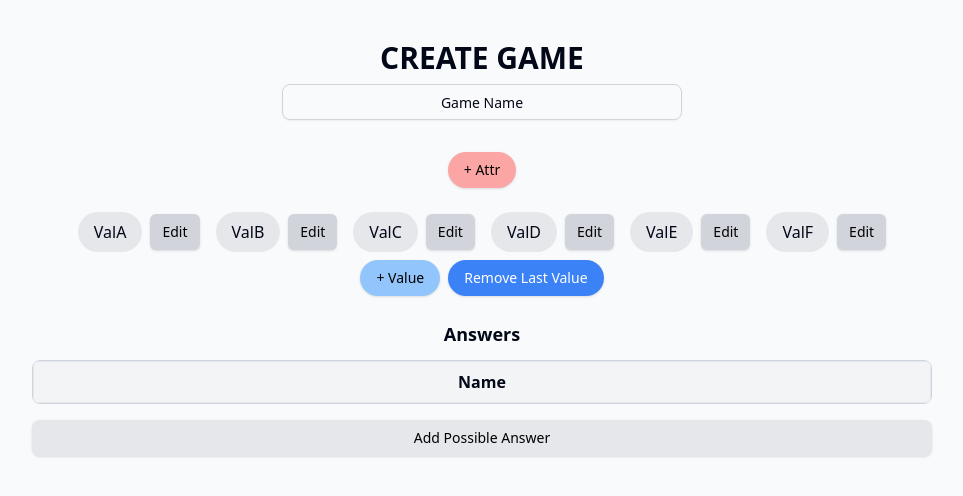
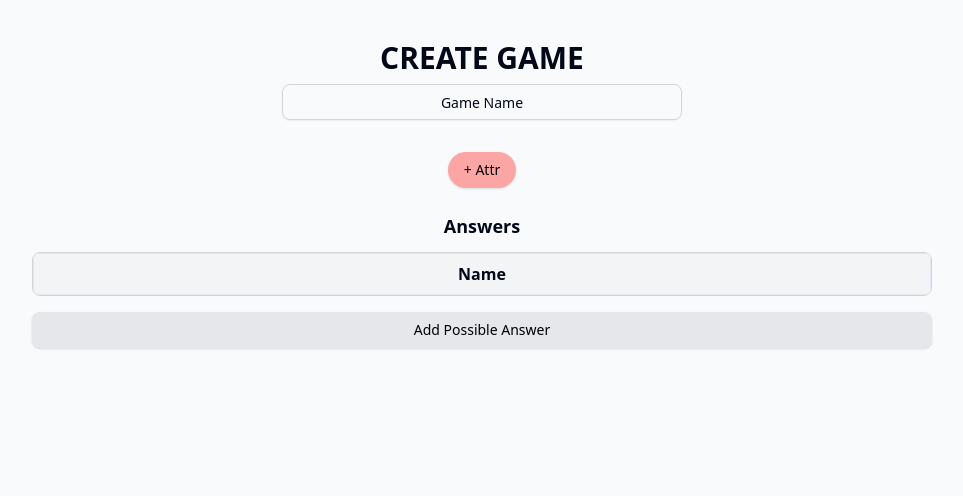
Before and after one commit to brianramirezUF/whatle, a Next.js app: page /game in a window 1280 px wide. Shown: the top 496 px of the page, without its empty margins (158-1121 px from the left). Built offline with nearby package versions, Linux system fonts and the light colour scheme.

Commit message:
this is awful

```diff
--- a/src/app/game/page.tsx
+++ b/src/app/game/page.tsx
@@ -17,12 +17,13 @@ export default function GamePage() {
     const [editingValue, setEditingValue] = useState<string | null>(null);
     const [editingAnswer, setEditingAnswer] = useState<string | null>(null);
     const [currentlyEditing, setCurrentlyEditing] = useState<{ type: 'attribute' | 'value' | 'answer' | null; name: string | null }>({ type: null, name: null });
+    const [attributeValues, setAttributeValues] = useState<Record<string, string[]>>({});
 
 
 
-    const handleValueSelect = (value: string) => {
-        if (!selectedAnswer || !selectedAttribute) {
-            alert("Please select an answer and an attribute first.");
+    const handleValueSelect = (attributeName: string, value: string) => {
+        if (!selectedAnswer) {
+            alert("Please select an answer first.");
             return;
         }
 
@@ -32,11 +33,36 @@ export default function GamePage() {
                 ...prevAnswers[selectedAnswer],
                 attributes: {
                     ...prevAnswers[selectedAnswer].attributes,
-                    [selectedAttribute]: value, // Assign selected value
+                    [attributeName]: value, // Assign selected value
                 },
             },
         }));
     };
+
+    const handleValueEdit = (attributeName: string, oldValue: string, newValue: string) => {
+        if (!newValue.trim()) return;
+
+        setAttributeValues((prevValues) => ({
+            ...prevValues,
+            [attributeName]: prevValues[attributeName].map((val) =>
+                val === oldValue ? newValue : val
+            ),
+        }));
+
+        // Update any selected answers that use the edited value
+        setAnswers((prevAnswers) => {
+            const updatedAnswers = { ...prevAnswers };
+            Object.keys(updatedAnswers).forEach(answerKey => {
+                if (updatedAnswers[answerKey].attributes[attributeName] === oldValue) {
+                    updatedAnswers[answerKey].attributes[attributeName] = newValue;
+                }
+            });
+            return updatedAnswers;
+        });
+
+        setEditingValue(null);
+    };
+
 
 
 
@@ -130,10 +156,18 @@ export default function GamePage() {
     };
 
     // Add New Value
-    const addValue = () => {
-        const newValue = `Val${String.fromCharCode(65 + values.length)}`;
-        setValues([...values, newValue]);
+    const addValue = (attributeName: string) => {
+        const newValue = prompt(`Enter new value for ${attributeName}:`);
+        if (!newValue || !newValue.trim()) return;
+
+        setAttributeValues((prevValues) => ({
+            ...prevValues,
+            [attributeName]: [...(prevValues[attributeName] || []), newValue],
+        }));
     };
+
+
+
 
     // Remove Latest Value
     const removeLastValue = () => {
@@ -222,50 +256,12 @@ export default function GamePage() {
                 <div className="flex space-x-2 mt-2">
                     <Button onClick={addAttribute} className="bg-red-300 text-black px-4 py-2 rounded-full">+ Attr</Button>
                     {attributes.length > 0 && (
-                        <Button onClick={removeLastAttribute} className="bg-red-500 text-white px-4 py-2 rounded-full">Remove Last Attribute</Button>
+                        <Button onClick={removeLastAttribute} className="bg-red-500 text-white px-4 py-2 rounded-full">Remove</Button>
                     )}
                 </div>
             </div>
 
             {/* Editable Values Section */}
-            <div className="flex flex-col items-center mt-6">
-                <div className="flex space-x-4">
-                    {values.map((value, index) => (
-                        <div key={index} className="flex items-center space-x-2">
-                        {editingValue === value ? (
-                            <Input
-                                defaultValue={value}
-                                onBlur={(e) => handleValueSave(value, e.target.value)}
-                                autoFocus
-                                className="w-20 px-2 py-1 border border-gray-300 rounded-lg"
-                            />
-                        ) : (
-                            <button
-                                className="bg-gray-200 px-4 py-2 rounded-full font-medium hover:bg-gray-300"
-                                onClick={() => handleValueSelect(value)}
-                            >
-                                {value}
-                            </button>
-                        )}
-                        <Button
-                            onClick={() => setEditingValue(value)}
-                            className="bg-gray-300 text-black px-3 py-1 rounded-md"
-                        >
-                            Edit
-                        </Button>
-                    </div>
-
-                    ))}
-                </div>
-                <div className="flex space-x-2 mt-2">
-                    <Button onClick={addValue} className="bg-blue-300 text-black px-4 py-2 rounded-full">+ Value</Button>
-                    {values.length > 0 && (
-                        <Button onClick={removeLastValue} className="bg-blue-500 text-white px-4 py-2 rounded-full">Remove Last Value</Button>
-                    )}
-                </div>
-            </div>
-
-            {/* Answer List */}
             <div className="mt-6 w-3/4">
                 <h2 className="text-lg font-semibold text-center">Answers</h2>
                 <div className="border border-gray-300 rounded-lg overflow-hidden mt-3">
@@ -281,7 +277,6 @@ export default function GamePage() {
                         <tbody>
                             {Object.entries(answers).map(([answerKey, answer], index) => (
                                 <tr key={index} className="border">
-                                    {/* Editable Answer Name */}
                                     <td
                                         className={`border p-2 cursor-pointer ${
                                             selectedAnswer === answerKey ? "bg-gray-300" : ""
@@ -291,23 +286,40 @@ export default function GamePage() {
                                         {answer.name}
                                     </td>
 
-                                    {/* Populate Table with Assigned Attribute Values */}
+                                    {/* Dropdowns for Attributes */}
                                     {attributes.map((attribute, attrIndex) => (
                                         <td key={attrIndex} className="border p-2 text-center">
-                                            {answer.attributes[attribute.name] || "-"}
+                                            <select
+                                                className="border px-2 py-1 rounded"
+                                                value={answer.attributes[attribute.name] || ""}
+                                                onChange={(e) => handleValueSelect(attribute.name, e.target.value)}
+                                            >
+                                                <option value="">Select</option>
+                                                {(attributeValues[attribute.name] || []).map((val, i) => (
+                                                    <option key={i} value={val}>{val}</option>
+                                                ))}
+                                            </select>
+                                            {/* Button to add new value */}
+                                            <button
+                                                onClick={() => addValue(attribute.name)}
+                                                className="ml-2 bg-blue-500 text-white px-2 py-1 rounded"
+                                            >
+                                                +
+                                            </button>
                                         </td>
-
                                     ))}
                                 </tr>
                             ))}
                         </tbody>
-
                     </table>
                 </div>
                 <Button onClick={addAnswer} className="w-full bg-gray-200 text-black px-4 py-2 rounded-lg mt-4">
                     Add Possible Answer
                 </Button>
             </div>
+
+
+
         </div>
     );
 }
```
